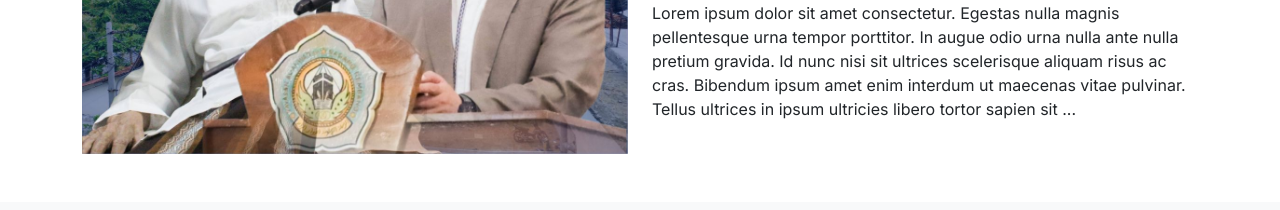
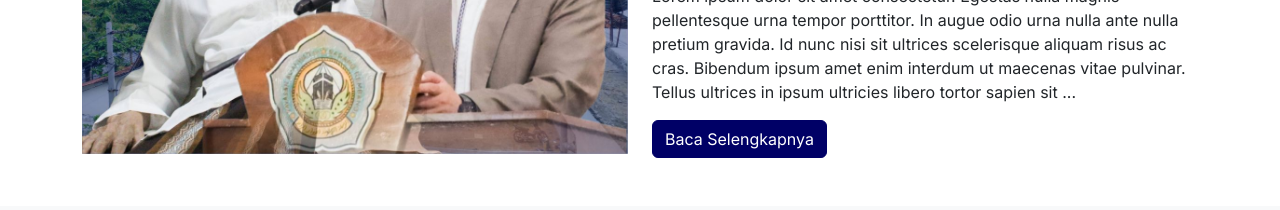
Before and after one commit to bozkhanif/project-, a React (Vite) app: page / in a window 1280 px wide. Shown: the part 920-1130 px from the top of the page. Built offline with nearby package versions, Linux system fonts and the light colour scheme; no server answers.

Commit message:
baca sss

```diff
--- a/src/Component/sections/SectionSupport.jsx
+++ b/src/Component/sections/SectionSupport.jsx
@@ -21,6 +21,9 @@ export default function SectionSupport() {
               maecenas vitae pulvinar. Tellus ultrices in ipsum ultricies libero
               tortor sapien sit ...
             </p>
+            <button class="btn btn-primary" type="submit">
+              Baca Selengkapnya
+            </button>
           </div>
         </div>
       </div>
```
